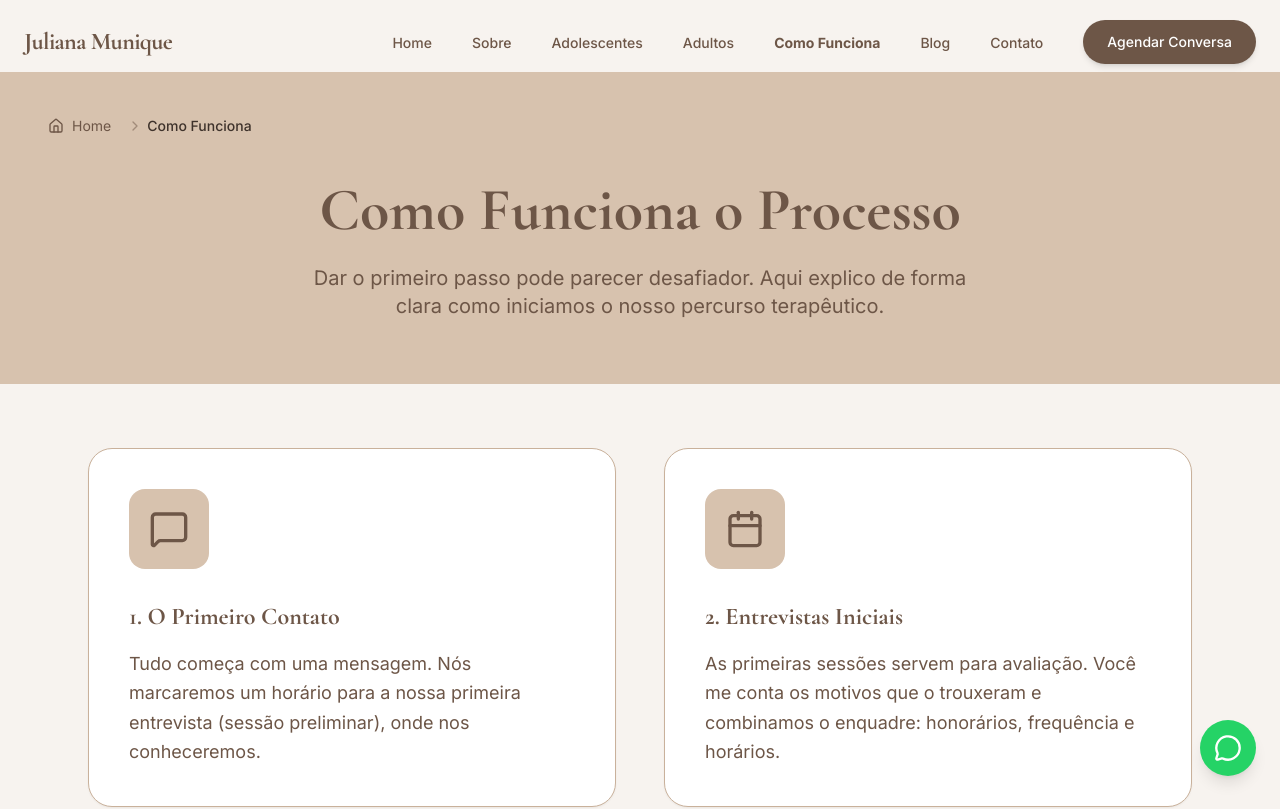
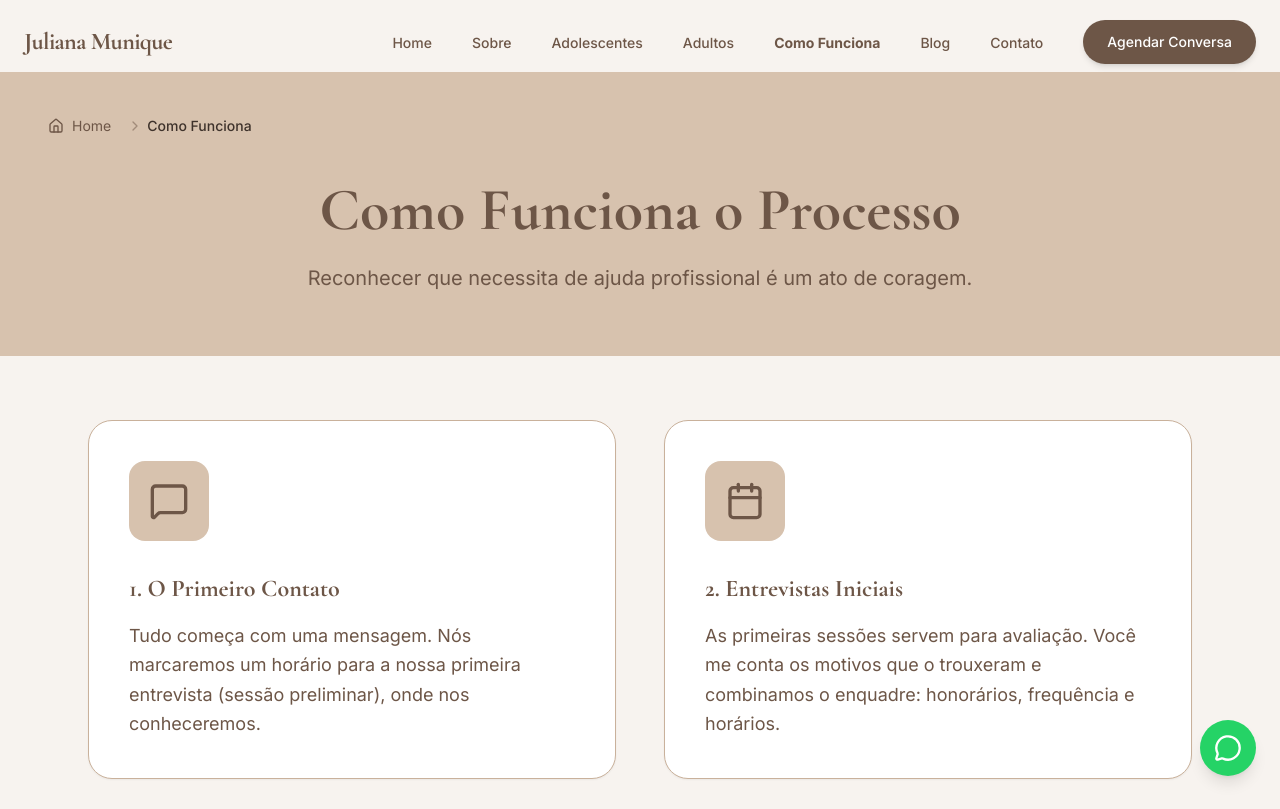
Before and after one commit to fernandogabos/site-psic-loga-juliana-munique-821vhrkc0, a React (Vite) app: page /como-funciona in a window 1280 px wide. Shown: the top 809 px of the page. Built offline with nearby package versions, Linux system fonts and the light colour scheme.

Commit message:
Auto-commit after full sync (build simulation)

```diff
--- a/src/pages/ComoFunciona.tsx
+++ b/src/pages/ComoFunciona.tsx
@@ -73,8 +73,7 @@ export default function ComoFunciona() {
             Como Funciona o Processo
           </h1>
           <p className="text-lg md:text-xl text-muted-foreground max-w-2xl mx-auto">
-            Dar o primeiro passo pode parecer desafiador. Aqui explico de forma clara como iniciamos
-            o nosso percurso terapêutico.
+            Reconhecer que necessita de ajuda profissional é um ato de coragem.
           </p>
         </div>
       </div>
```
Also changed, not shown: .skip.config.json.
